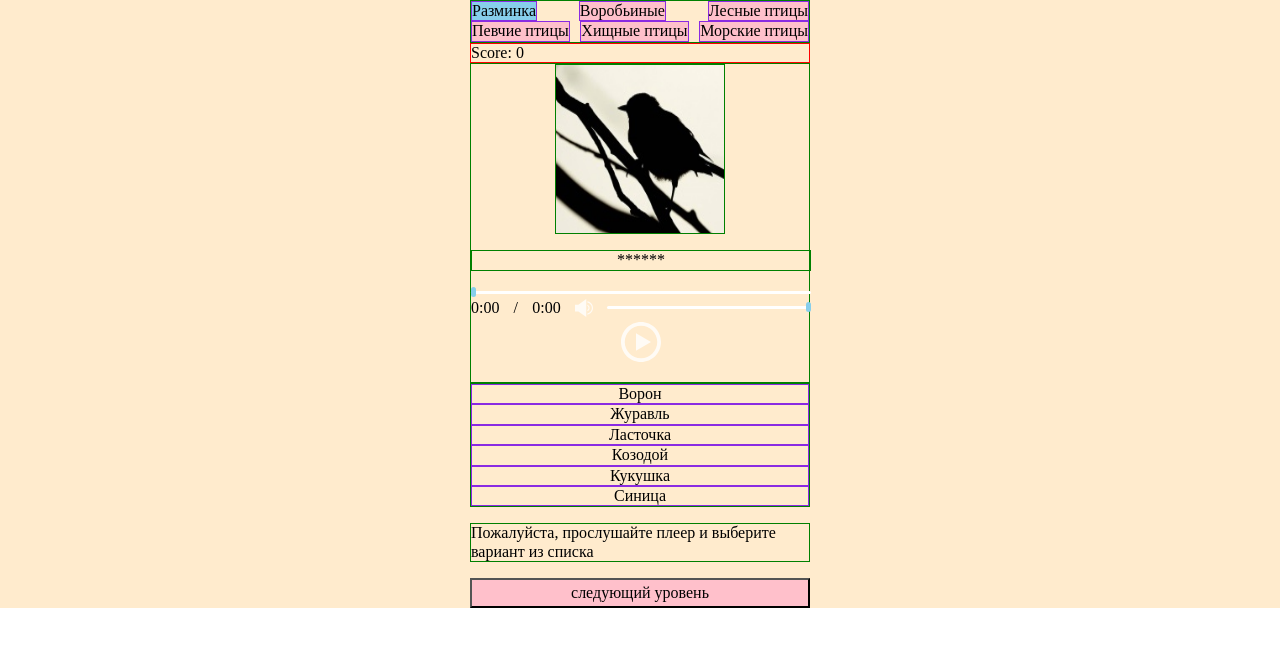
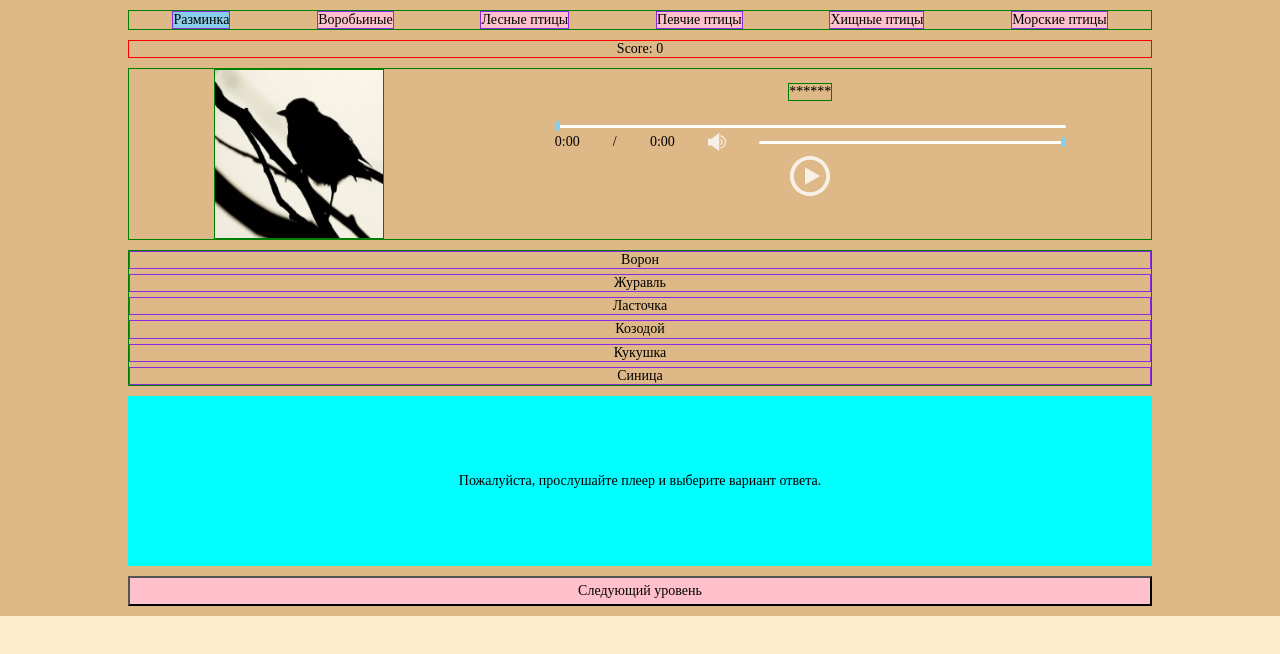
Before and after one commit to Cat4love/songbird, a website built with webpack: page songbird/src/quiz.html in a window 1280 px wide. Built offline with nearby package versions, Linux system fonts and the light colour scheme.

Commit message:
refactor: update quiz blocks

```diff
--- a/songbird/src/quiz.html
+++ b/songbird/src/quiz.html
@@ -22,7 +22,6 @@
 				<img src="./assets/images/hidden_bird.jpg" alt="" class="question__image">
 				<div class="question__info">
 					<p class="qusetion__answer">******</p>
-					<div class="question__audio">
 					<div class="question__player player">
 						<input
 							type="range"
@@ -49,19 +48,17 @@
 					</div>
 				</div>
 			</div>
-			</div>
 			<div class="game__quiz quiz">
 				<div class="quiz__wrap">
 					<div class="quiz__answers"></div>
 					<div class="quiz__info bird">
 						<div class="bird__wrap">
-							<img src="./assets/images/hidden_bird.jpg" alt="" class="bird__image hide">
-							<div class="bird__info hide">
+							<p class="bird__instruction view">Пожалуйста, прослушайте плеер и выберите вариант ответа.</p>
+							<img src="./assets/images/hidden_bird.jpg" alt="" class="bird__image">
+							<div class="bird__info">
 								<p class="bird__name"></p>
 								<p class="bird__species"></p>
-							</div>
-						</div>
-						<div class="bird__player player hide">
+								<div class="bird__player player">
 									<input
 										type="range"
 										id="progress-barTwo"
@@ -85,9 +82,11 @@
 									<audio class="audio"></audio>
 									<button class="playTwo play player-icon"></button>
 								</div>
-						<p class="bird__description">Пожалуйста, прослушайте плеер и выберите вариант из списка</p>
 							</div>
-				<button class="quiz__submit inactive">следующий уровень</button>
+							<p class="bird__description"></p>
+						</div>
+					</div>
+					<button class="quiz__submit inactive">Cледующий уровень</button>
 			</div>
 		</div>
 	</div>
--- a/songbird/src/quiz.js
+++ b/songbird/src/quiz.js
@@ -25,9 +25,10 @@ const gameScore = document.querySelector('.game__score');
 const birds = document.querySelector('.quiz__answers');
 const birdInfo = document.querySelector('.bird__info');
 const birdPlayer = document.querySelector('.bird__player');
+const birdInstruction = document.querySelector('.bird__instruction');
 
 
-let randomBird = getRandom(0, 5);
+let randomBird = '';
 let score = 0;
 let gamePoints = 5;
 let family = 0;
@@ -35,11 +36,14 @@ volumeBar.value = 100;
 volumeBarTwo.value = 100;
 let isPlay = false;
 let isPlayTwo = false;
-
 let saveTrackTime = 0;
 let saveTrackTimeTwo = 0;
+let chooseBird = '';
 
-let chooseBird = '';
+
+
+
+
 
 function getRandom(min, max) {
   min = Math.ceil(min);
@@ -56,7 +60,6 @@ function getBirds(family) {
     li.innerHTML = birdsData[family][i].name;
     birds.append(li);
   }
-
   for (let i = 0; i < questions.length; i++) {
     questions[i].classList.remove('active');
     questions[i].classList.add('inactive');
@@ -64,7 +67,6 @@ function getBirds(family) {
       questions[i].classList.add('active');
     }
   }
-
   quizSubmit.classList.remove('active');
   questionImage.src = './assets/images/hidden_bird.jpg';
   qusetionAnswer.innerHTML = '******';
@@ -74,6 +76,13 @@ function getBirds(family) {
   isPlay = false;
   gamePoints = 5;
   randomBird = getRandom(0, 5);
+  audio.src = birdsData[family][randomBird].audio;
+  console.log(birdsData[family][randomBird])
+  birdInstruction.classList.add('view');
+  birdInstruction.classList.remove('hide');
+  birdPlayer.classList.add('hide');
+  birdPlayer.classList.remove('view');
+
 }
 
 function getBirdInfo(family, id) {
@@ -83,12 +92,10 @@ function getBirdInfo(family, id) {
   birdImage.src = birdsData[family][id].image;
   chooseBird = birdsData[family][id].audio;
   audioTwo.src = chooseBird;
-  birdImage.classList.remove('hide');
-  birdImage.classList.add('view');
-  birdInfo.classList.remove('hide');
-  birdInfo.classList.add('view');
+  birdInstruction.classList.add('hide');
+  birdInstruction.classList.remove('view');
+  birdPlayer.classList.add('view');
   birdPlayer.classList.remove('hide');
-  birdPlayer.classList.add('view');
 }
 
 getBirds(family);
@@ -97,12 +104,6 @@ quizSubmit.addEventListener('click', () => {
   if (quizSubmit.classList.contains('active') && family < 5) {
     family += 1;
     getBirds(family);
-    birdImage.classList.remove('view');
-    birdImage.classList.add('hide');
-    birdInfo.classList.remove('view');
-    birdInfo.classList.add('hide');
-    birdPlayer.classList.remove('view');
-    birdPlayer.classList.add('hide');
     birdDesc.innerHTML =
     'Пожалуйста, прослушайте плеер и выберите вариант из списка';
   } else if (quizSubmit.classList.contains('active') && family === 5) {
@@ -142,7 +143,6 @@ function getTrackTime() {
 
 function playAudio() {
   if (!isPlay) {
-    audio.src = birdsData[family][randomBird].audio;
     audio.currentTime = saveTrackTime;
     audio.play();
     play.classList.add('pause');
--- a/songbird/src/styles/_style.scss
+++ b/songbird/src/styles/_style.scss
@@ -2,18 +2,36 @@
   box-sizing: border-box;
 }
 
+
+body {
+  font-size: 14px;
+  width: 100%;
+}
+
 .container {
-  width: 100vw;
-  padding: 0px 20px 0px;
+  width: 100%;
+  height: 100%;
+  position: absolute;
+  top: 0;
+  left: 0;
+  overflow: auto;
   background-color: blanchedalmond;
 }
 
+.game {
+  margin: auto;
+  padding: 10px 10px 10px;
+  display: flex;
+  flex-direction: column;
+  gap: 10px;
+  background-color: burlywood;
+}
 
-.questions-list{
-  width: 340px;
+.questions-list {
+  width: clamp(340px, 100%, 1024px);
   display: flex;
   flex-wrap: wrap;
-  justify-content: space-between;
+  justify-content: space-around;
   align-items: center;
   border: 1px solid green;
   padding: 0px;
@@ -21,12 +39,13 @@
 }
 
 .game__score {
- width: 340px;
+  width: clamp(340px, 100%, 1024px);
   margin: 0 auto;
   border: 1px solid red;
+  text-align: center;
 }
 
-.questions__item{
+.questions__item {
   border: 1px solid blueviolet;
   list-style-type: none;
 }
@@ -35,54 +54,64 @@
 }
 
 .question {
-	width: 340px;
+  width: clamp(340px, 100%, 1024px);
   display: flex;
   border: 1px solid green;
   display: flex;
-  flex-direction: column;
+  justify-content: space-around;
   margin: 0 auto;
 }
-.question__image{
+.question__image {
   width: 170px;
   height: 170px;
-  margin: 0 auto;
+  // margin: 0 auto;
   border: 1px solid green;
 }
 .question__info {
-	width: 340px;
-	margin: 0 auto;
+  width: 50%;
+  display: flex;
+  flex-direction: column;
+
+  align-items: center;
+  gap: 5px;
+  // margin: 0 auto;
 }
-.qusetion__answer{
+.qusetion__answer {
   border: 1px solid green;
   display: flex;
   justify-content: center;
   align-items: center;
 }
 
-
-
 .quiz {
-  width: 100%;
+  width: clamp(340px, 100%, 1024px);
   margin: 0 auto;
+  display: flex;
+  flex-direction: column;
+  justify-content: center;
 }
 
 .quiz__wrap {
-  width: 340px;
+  width: 100%;
   display: flex;
   flex-direction: column;
   justify-content: center;
+  gap: 10px;
   margin: 0 auto;
 }
 
 .quiz__answers {
-	margin: 0px;
+  width: clamp(340px, 100%, 1024px);
+  margin: 0 auto;
   padding: 0px;
   display: flex;
   flex-direction: column;
+  gap: 5px;
   border: 1px solid green;
 }
 
 .quiz__answer {
+  height: auto;
   display: flex;
   justify-content: center;
   align-items: center;
@@ -91,56 +120,88 @@
   cursor: pointer;
 }
 
+.quiz__submit {
+  width: clamp(340px, 100%, 1024px);
+  height: 30px;
+  margin: 0 auto;
+}
+
 .bird {
+  width: 100%;
   display: flex;
   flex-direction: column;
+  gap: 10px;
+  position: relative;
 }
+
+.bird__instruction {
+  width: 100%;
+  height: 100%;
+  position: absolute;
+  top: 0;
+  left: 0;
+  background-color: aqua;
+  display: flex;
+  justify-content: center;
+  align-items: center;
+  padding: 0px;
+  margin: 0px;
+  text-align: center;
+}
+
+
 .bird__wrap {
   display: flex;
+  justify-content: space-around;
+  flex-wrap: wrap;
+  gap: 10px;
 }
 
 .bird__image {
   width: 170px;
   height: 170px;
-	margin: 0 auto;
+  // margin: 0 auto;
   border: 5px solid green;
 }
 
-.bird__info{
+.bird__info {
   width: 50%;
   display: flex;
   flex-direction: column;
-  justify-content: center;
+  justify-content: space-around;
   align-items: center;
+  gap: 5px;
+  // margin: 0 auto;
 }
+
 .bird__name {
   border: 1px solid green;
+  padding: 0px;
+  margin: 0px;
 }
 .bird__species {
   border: 1px solid green;
+  padding: 0px;
+  margin: 0px;
 }
 .bird__description {
   border: 1px solid green;
   display: flex;
   justify-content: center;
   align-items: center;
+  text-align: center;
+  padding: 0px;
+  margin: 0px;
 }
-
-
 
 .player {
   display: flex;
   flex-direction: column;
   align-items: center;
   gap: 5px;
-  width: 340px;
-  margin: 20px 0px 20px;
+  width: 100%;
+  margin: 5px 0px 5px;
 }
-
-
-
-
-
 
 .player-icon {
   width: 32px;
@@ -174,7 +235,6 @@
   margin: 0 auto;
 }
 
-
 .volume {
   background-image: url('./assets/images/volume.svg');
   background-size: cover;
@@ -190,8 +250,6 @@
   background-image: url('./assets/images/pause.svg');
 }
 
-
-
 .trackTime {
   width: 100%;
   display: flex;
@@ -200,7 +258,6 @@
   justify-content: space-between;
   gap: 1px;
 }
-
 
 #progress-bar,
 #progress-barTwo {
@@ -237,7 +294,7 @@
 #volume-bar::-webkit-slider-runnable-track,
 #progress-bar::-webkit-slider-runnable-track,
 #volume-barTwo::-webkit-slider-runnable-track,
-#progress-barTwo::-webkit-slider-runnable-track{
+#progress-barTwo::-webkit-slider-runnable-track {
   -webkit-appearance: none;
   appearance: none;
   cursor: pointer;
@@ -250,27 +307,24 @@
   outline: none;
 }
 
-.quiz__submit{
-	width: 340px;
-	height: 30px;
-}
-
-.inactive{
+.inactive {
   background-color: pink;
 }
 
-.active{
+.active {
   background-color: skyblue;
 }
 
 .view {
-  display: flex;
+  // display: flex;
+  z-index: 1;
   opacity: 1;
   transition: all 1s ease-in-out;
 }
 
 .hide {
-  display: none !important;
+  // display: none !important;
+  z-index: 0;
   opacity: 0;
   transition: all 1s ease-in-out;
 }
```
Lines whose indentation alone changed are shown as unchanged.
